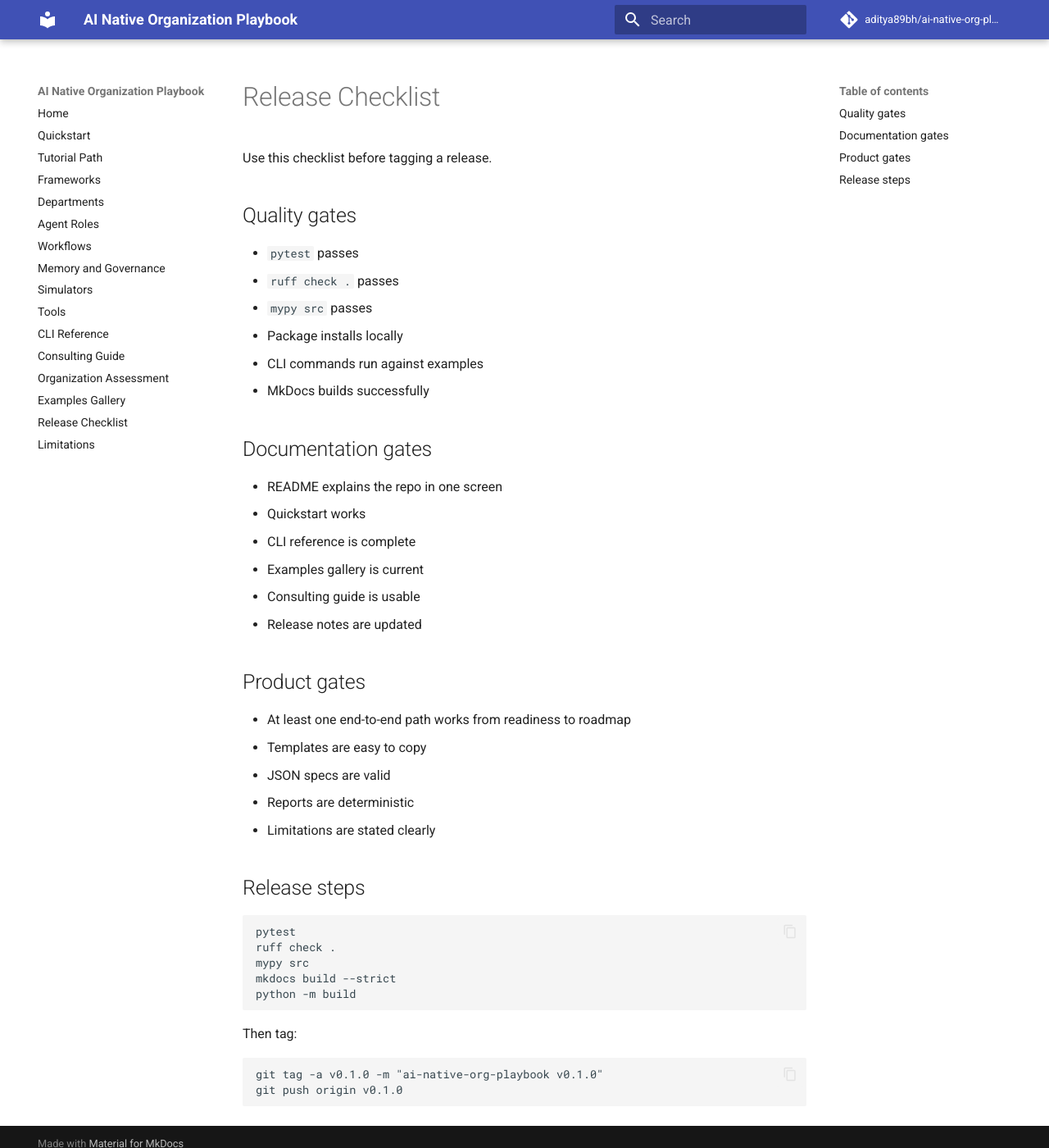
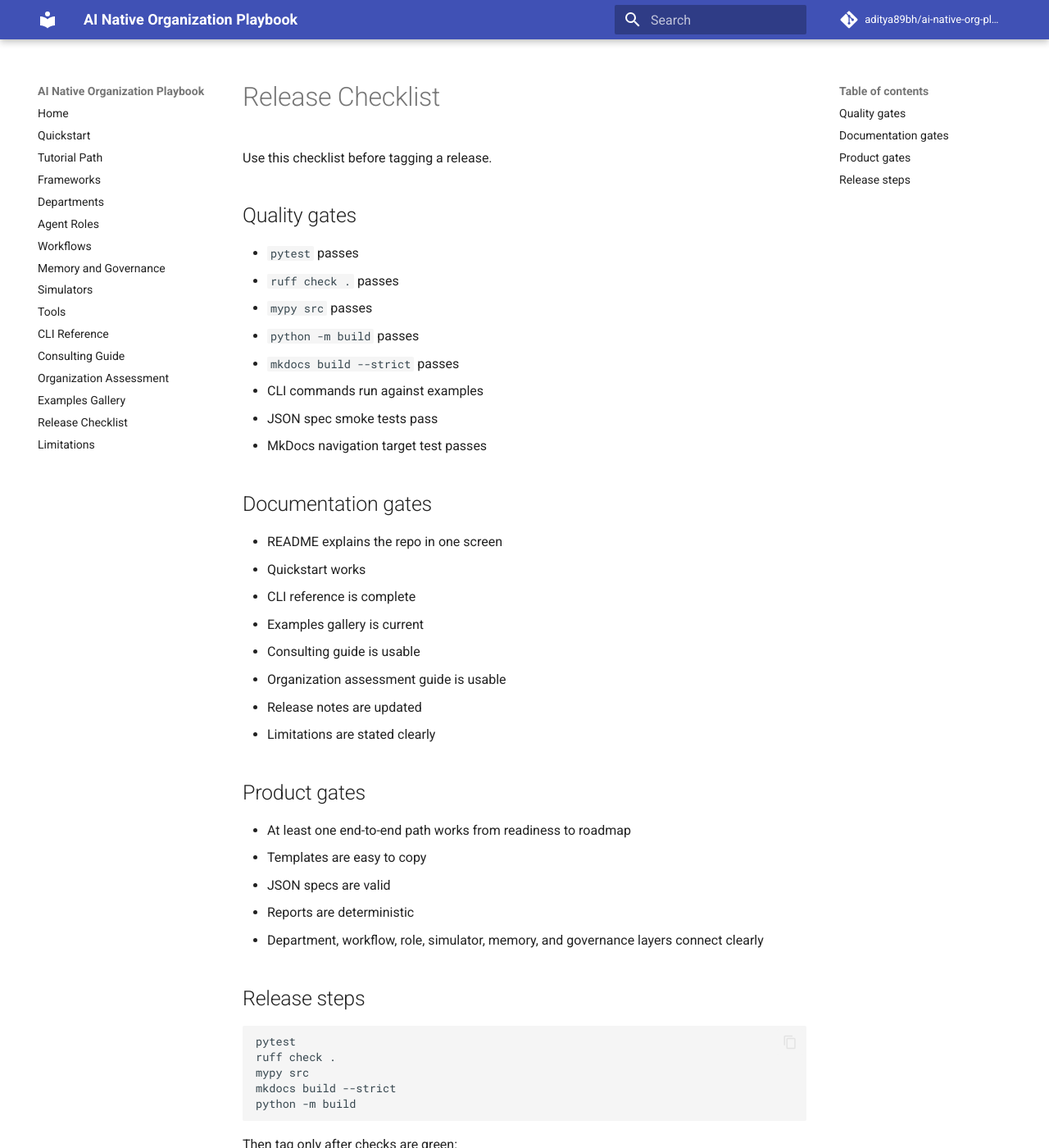
Before and after one commit to aditya89bh/ai-native-org-playbook, an MkDocs documentation site: the page built from docs/release_checklist.md, in a window 1280 px wide and 1400 px high. Shown: the whole window at 82% size. Built offline with MkDocs 1.6.1 and Material for MkDocs 9.7.7, drawn with Linux system fonts in a browser that asks for light colours; comment, search, counter and statistics services are not loaded.

Commit message:
docs: update release checklist for validation phase

````diff
--- a/docs/release_checklist.md
+++ b/docs/release_checklist.md
@@ -7,9 +7,11 @@ Use this checklist before tagging a release.
 - `pytest` passes
 - `ruff check .` passes
 - `mypy src` passes
-- Package installs locally
+- `python -m build` passes
+- `mkdocs build --strict` passes
 - CLI commands run against examples
-- MkDocs builds successfully
+- JSON spec smoke tests pass
+- MkDocs navigation target test passes
 
 ## Documentation gates
 
@@ -18,7 +20,9 @@ Use this checklist before tagging a release.
 - CLI reference is complete
 - Examples gallery is current
 - Consulting guide is usable
+- Organization assessment guide is usable
 - Release notes are updated
+- Limitations are stated clearly
 
 ## Product gates
 
@@ -26,7 +30,7 @@ Use this checklist before tagging a release.
 - Templates are easy to copy
 - JSON specs are valid
 - Reports are deterministic
-- Limitations are stated clearly
+- Department, workflow, role, simulator, memory, and governance layers connect clearly
 
 ## Release steps
 
@@ -38,7 +42,7 @@ mkdocs build --strict
 python -m build
 ```
 
-Then tag:
+Then tag only after checks are green:
 
 ```bash
 git tag -a v0.1.0 -m "ai-native-org-playbook v0.1.0"
````
